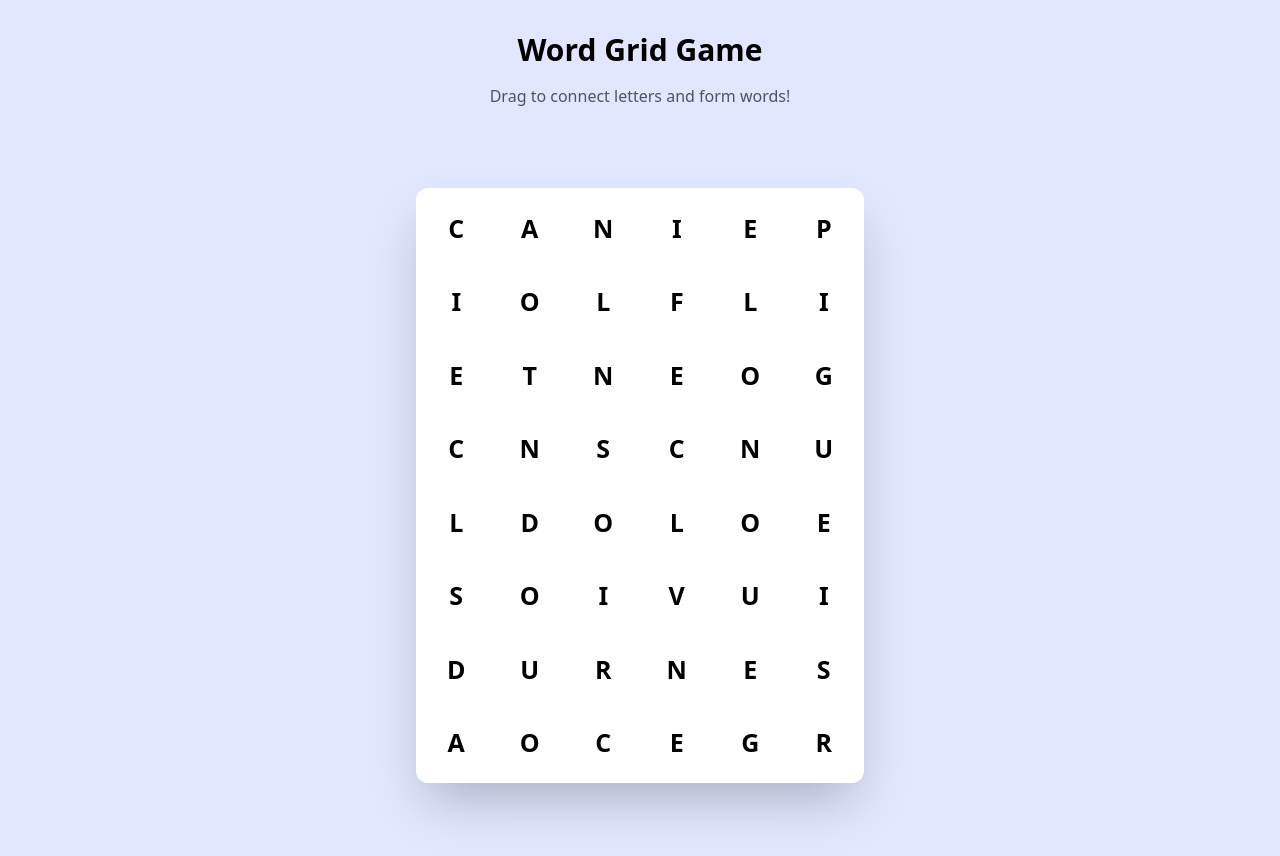
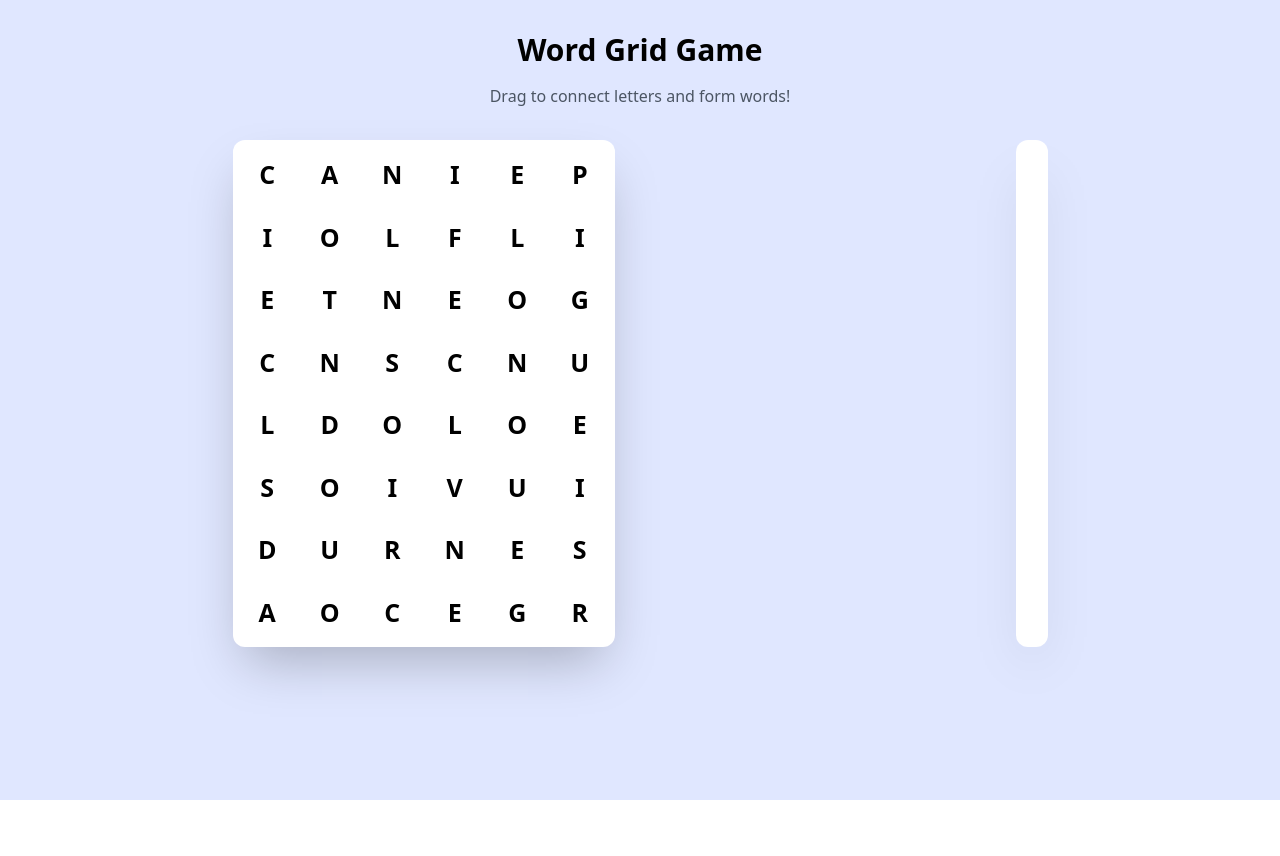
Before and after one commit to tan-9/wordvault, a React (Vite) app: page / in a window 1280 px wide. Shown: the top 856 px of the page. After the commit the page ends 800 px from the top, so only its background shows below. Built offline with nearby package versions, Linux system fonts and the light colour scheme.

Commit message:
display added

```diff
--- /dev/null
+++ b/components/Display.jsx
@@ -0,0 +1,10 @@
+import React, {useState, useRef, useEffect, useCallback, useMemo} from "react";
+const Display = ({displayLetters}) => {
+    return (
+        <div className="relative">
+            <div className="text-pink-400">{displayLetters.map((letter) => letter.letter).join('')}</div>
+        </div>
+    )
+}
+
+export default Display;
--- a/components/Grid.jsx
+++ b/components/Grid.jsx
@@ -2,9 +2,8 @@ import React, {useState, useRef, useEffect, useCallback, useMemo} from "react";
 import boardData from '../data/board.json';
 import wordsData from '../data/words.json';
 
-const Grid = () => {
+const Grid = ({selectedLetters, setSelectedLetters}) => {
     const [selectedPath, setSelectedPath] = useState([]);
-    const [selectedLetters, setSelectedLetters] = useState([]);
     const [isDragging, setIsDragging] = useState(false);
     const [foundWords, setFoundWords] = useState([]);
     const [blinkingButton, setBlinkingButton] = useState(null);
@@ -181,7 +180,6 @@ const Grid = () => {
             height: '100%',
           }}
         />
-
         <div
         style={{display: 'grid', gridTemplateColumns: 'repeat(6, 1fr)' , gap: '25px'}}
         ref={gridRef}>
@@ -222,38 +220,3 @@ const Grid = () => {
 }
 
 export default Grid;
-
-// import React from "react";
-// import boardData from '../data/board.json';
-
-// const Grid = () => {
-//     // Simple debugging check
-//     console.log("Board data:", boardData);
-
-//     return (
-//         <div className="border-2 border-red-500 m-4">
-//             <div style={{display: 'grid', gridTemplateColumns: 'repeat(6, 1fr)', gap: '8px'}}>
-//                 {boardData.board.map((row, rowIdx) =>
-//                     row.map((letter, colIdx) => (
-//                         <button
-//                             key={`${rowIdx}-${colIdx}`}
-//                             style={{
-//                                 backgroundColor: '#f3f4f6',
-//                                 aspectRatio: '1',
-//                                 borderRadius: '8px',
-//                                 display: 'flex',
-//                                 alignItems: 'center',
-//                                 justifyContent: 'center',
-//                                 fontWeight: 'bold'
-//                             }}
-//                         >
-//                             {letter}
-//                         </button>
-//                     ))
-//                 )}
-//             </div>
-//         </div>
-//     );
-// }
-
-// export default Grid;
--- a/src/App.jsx
+++ b/src/App.jsx
@@ -1,7 +1,10 @@
-import React from "react";
+import React, {useState} from "react";
 import Grid from "../components/Grid.jsx";
+import Display from "../components/Display.jsx"
 
 function App() {
+  const [selectedLetters, setSelectedLetters] = useState([]);
+
   return (
     <div className="min-h-screen bg-indigo-100">
       <div className="container mx-auto px-4 py-8">
@@ -11,9 +14,14 @@ function App() {
             Drag to connect letters and form words!
           </p>
         </header>
-        <main className="container mx-auto px-4 py-12">
-        <div className="max-w-md bg-white max-h-lvh mx-auto rounded-xl shadow-2xl p-4 mb-2 relative overflow-hidden">
-          <Grid />
+        <main className="flex justify-center container mx-auto px-4">
+        <div className="max-w-xl bg-white max-h-lvh mx-auto rounded-xl shadow-2xl p-4 mb-2 relative overflow-hidden">
+          <Grid selectedLetters={selectedLetters}
+          setSelectedLetters={setSelectedLetters} />
+        </div>
+
+        <div className="max-w-xl bg-white max-h-lvh mx-auto rounded-xl shadow-2xl p-4 mb-2 relative overflow-hidden">
+          <Display displayLetters={selectedLetters} />
         </div>
       </main>
       </div>
```
